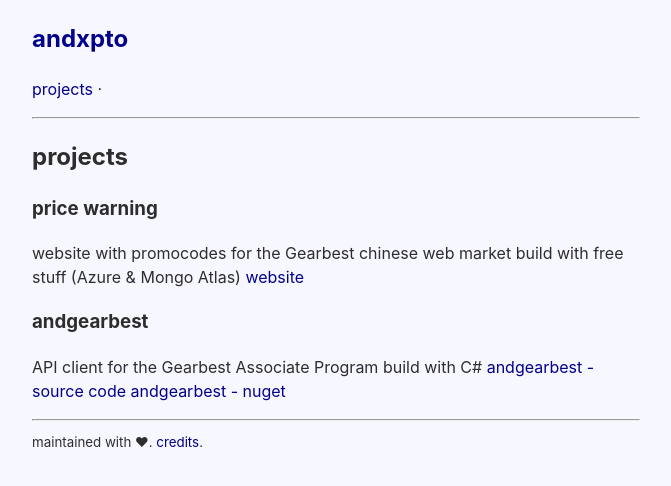
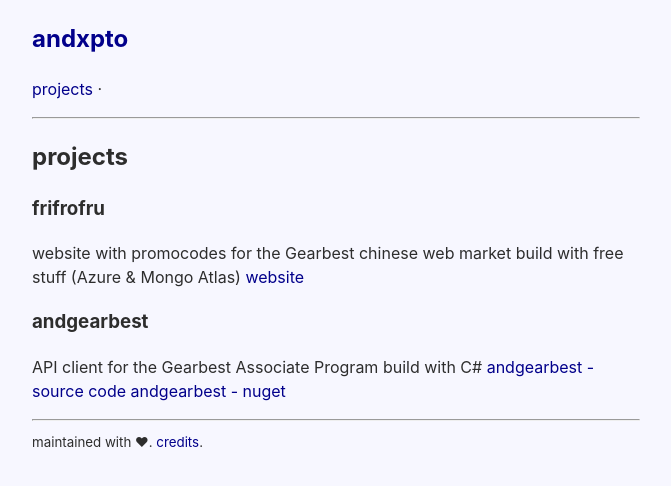
Before and after one commit to 3cpt/3cpt.github.io, a Jekyll site: the page built from projects.md, in a window 1280 px wide. Shown: the top 486 px of the page, without its empty margins (304-975 px from the left). Built offline with Jekyll 4.4.1, drawn with Linux system fonts in a browser that asks for light colours.

Commit message:
Update projects.md

```diff
--- a/projects.md
+++ b/projects.md
@@ -4,10 +4,10 @@ title: projects
 permalink: /projects/
 ---
 
-### price warning
+### frifrofru
 
 website with promocodes for the Gearbest chinese web market build with free stuff (Azure & Mongo Atlas)
-[website](http://pricewarning.eu)
+[website](https://www.frifrofru.com)
 
 ### andgearbest
 
```
